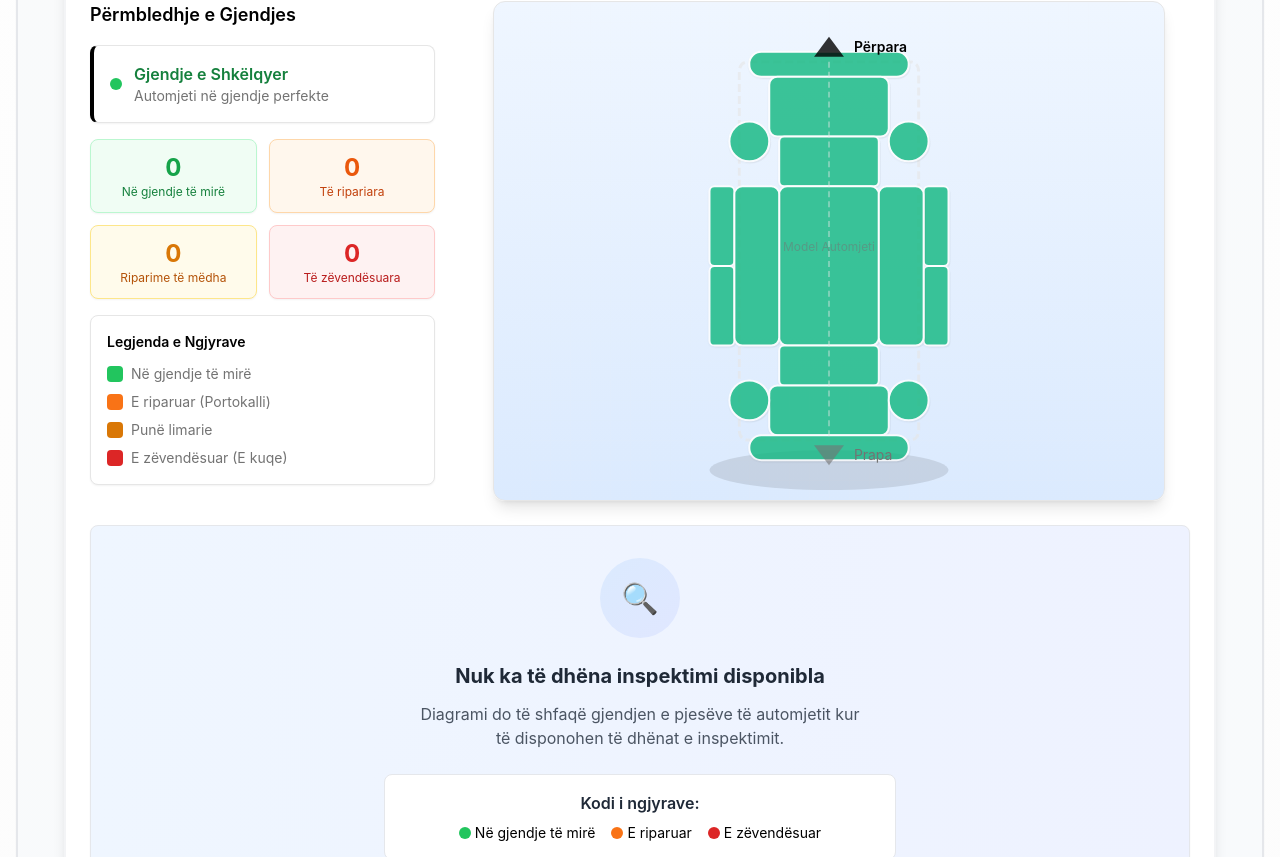
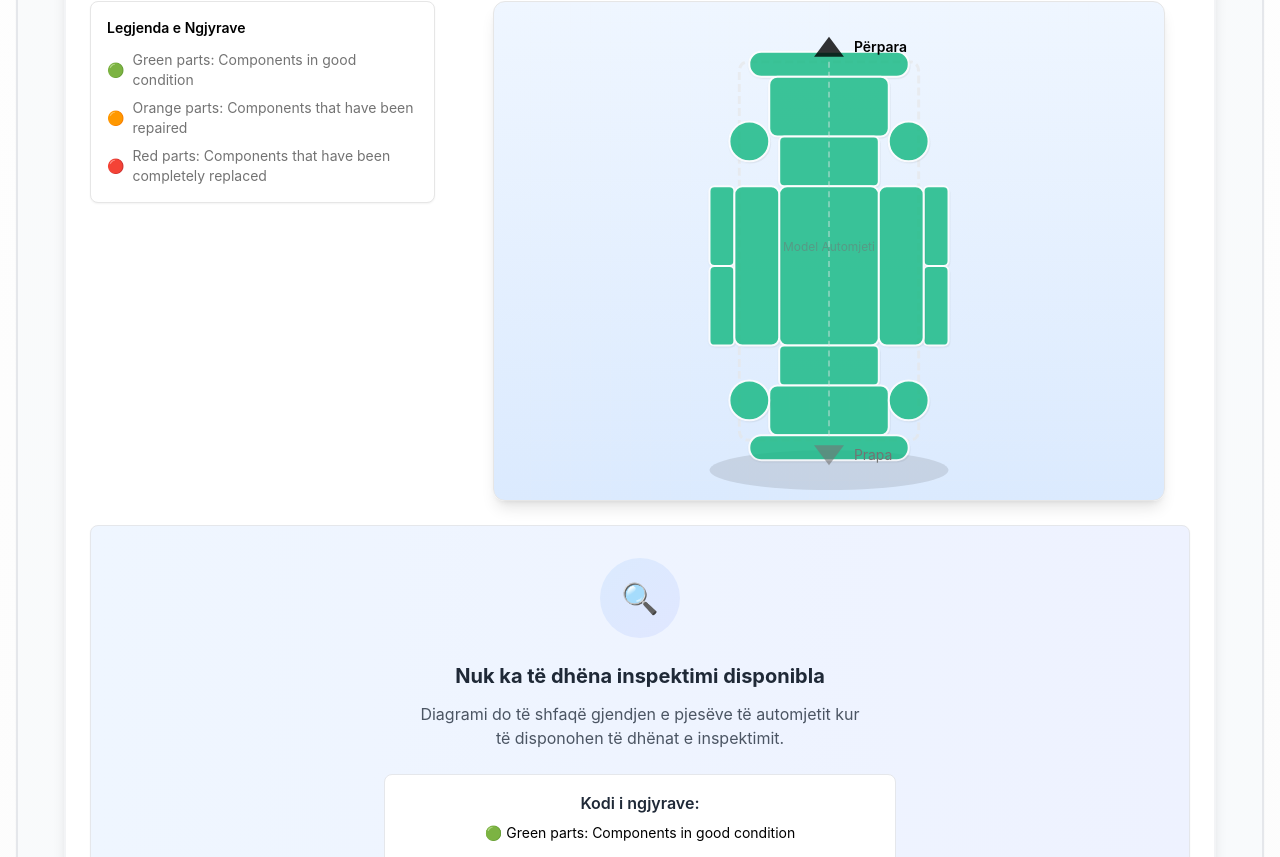
Before and after one commit to Rob013/korauto, a React (Vite) app: page /diagram-demo in a window 1280 px wide. Shown: the part 1263-2120 px from the top of the page. Built offline with nearby package versions, Linux system fonts and the light colour scheme.

Commit message:
Update car inspection diagram per requirements: hide summary by default, show on inspect, update legend with emojis
Co-authored-by: Rob013 <169948340+Rob013@users.noreply.github.com>

```diff
--- a/src/components/CarInspectionDiagram.tsx
+++ b/src/components/CarInspectionDiagram.tsx
@@ -152,6 +152,8 @@ export const CarInspectionDiagram: React.FC<CarInspectionDiagramProps> = ({
       <div className="grid grid-cols-1 lg:grid-cols-3 gap-8">
         {/* Left side - Statistics */}
         <div className="space-y-4">
+          {selectedPart && (
+            <>
               <h4 className="text-lg font-semibold text-foreground mb-4">Përmbledhje e Gjendjes</h4>
 
               {/* Overall Status */}
@@ -192,34 +194,10 @@ export const CarInspectionDiagram: React.FC<CarInspectionDiagramProps> = ({
                   )}
                 </CardContent>
               </Card>
+            </>
+          )}
 
-          {/* Stats Cards */}
-          <div className="grid grid-cols-2 gap-3">
-            <Card className="bg-green-50 dark:bg-green-950/30 border-green-200 dark:border-green-800">
-              <CardContent className="p-3 text-center">
-                <div className="text-2xl font-bold text-green-600 dark:text-green-400">{issueCount.good}</div>
-                <div className="text-xs text-green-700 dark:text-green-500">Në gjendje të mirë</div>
-              </CardContent>
-            </Card>
-            <Card className="bg-orange-50 dark:bg-orange-950/30 border-orange-200 dark:border-orange-800">
-              <CardContent className="p-3 text-center">
-                <div className="text-2xl font-bold text-orange-600 dark:text-orange-400">{issueCount.minor}</div>
-                <div className="text-xs text-orange-700 dark:text-orange-500">Të ripariara</div>
-              </CardContent>
-            </Card>
-            <Card className="bg-amber-50 dark:bg-amber-950/30 border-amber-200 dark:border-amber-800">
-              <CardContent className="p-3 text-center">
-                <div className="text-2xl font-bold text-amber-600 dark:text-amber-400">{issueCount.major}</div>
-                <div className="text-xs text-amber-700 dark:text-amber-500">Riparime të mëdha</div>
-              </CardContent>
-            </Card>
-            <Card className="bg-red-50 dark:bg-red-950/30 border-red-200 dark:border-red-800">
-              <CardContent className="p-3 text-center">
-                <div className="text-2xl font-bold text-red-600 dark:text-red-400">{issueCount.critical}</div>
-                <div className="text-xs text-red-700 dark:text-red-500">Të zëvendësuara</div>
-              </CardContent>
-            </Card>
-          </div>
+          {/* Stats Cards - Removed as per requirements */}
 
           {/* Legend */}
           <Card>
@@ -227,20 +205,16 @@ export const CarInspectionDiagram: React.FC<CarInspectionDiagramProps> = ({
               <h5 className="text-sm font-semibold text-foreground mb-3">Legjenda e Ngjyrave</h5>
               <div className="space-y-2">
                 <div className="flex items-center gap-2">
-                  <div className="w-4 h-4 bg-green-500 rounded"></div>
-                  <span className="text-sm text-muted-foreground">Në gjendje të mirë</span>
+                  <span className="text-sm">🟢</span>
+                  <span className="text-sm text-muted-foreground">Green parts: Components in good condition</span>
                 </div>
                 <div className="flex items-center gap-2">
-                  <div className="w-4 h-4 bg-orange-500 rounded"></div>
-                  <span className="text-sm text-muted-foreground">E riparuar (Portokalli)</span>
+                  <span className="text-sm">🟠</span>
+                  <span className="text-sm text-muted-foreground">Orange parts: Components that have been repaired</span>
                 </div>
                 <div className="flex items-center gap-2">
-                  <div className="w-4 h-4 bg-amber-600 rounded"></div>
-                  <span className="text-sm text-muted-foreground">Punë limarie</span>
-                </div>
-                <div className="flex items-center gap-2">
-                  <div className="w-4 h-4 bg-red-600 rounded"></div>
-                  <span className="text-sm text-muted-foreground">E zëvendësuar (E kuqe)</span>
+                  <span className="text-sm">🔴</span>
+                  <span className="text-sm text-muted-foreground">Red parts: Components that have been completely replaced</span>
                 </div>
               </div>
             </CardContent>
@@ -424,16 +398,16 @@ export const CarInspectionDiagram: React.FC<CarInspectionDiagramProps> = ({
               <h5 className="font-semibold text-gray-800 dark:text-gray-200 mb-2">Kodi i ngjyrave:</h5>
               <div className="flex flex-wrap justify-center gap-4 text-sm">
                 <div className="flex items-center gap-1">
-                  <div className="w-3 h-3 bg-green-500 rounded-full"></div>
-                  <span>Në gjendje të mirë</span>
+                  <span>🟢</span>
+                  <span>Green parts: Components in good condition</span>
                 </div>
                 <div className="flex items-center gap-1">
-                  <div className="w-3 h-3 bg-orange-500 rounded-full"></div>
-                  <span>E riparuar</span>
+                  <span>🟠</span>
+                  <span>Orange parts: Components that have been repaired</span>
                 </div>
                 <div className="flex items-center gap-1">
-                  <div className="w-3 h-3 bg-red-600 rounded-full"></div>
-                  <span>E zëvendësuar</span>
+                  <span>🔴</span>
+                  <span>Red parts: Components that have been completely replaced</span>
                 </div>
               </div>
             </div>
```
Lines whose indentation alone changed are shown as unchanged.
